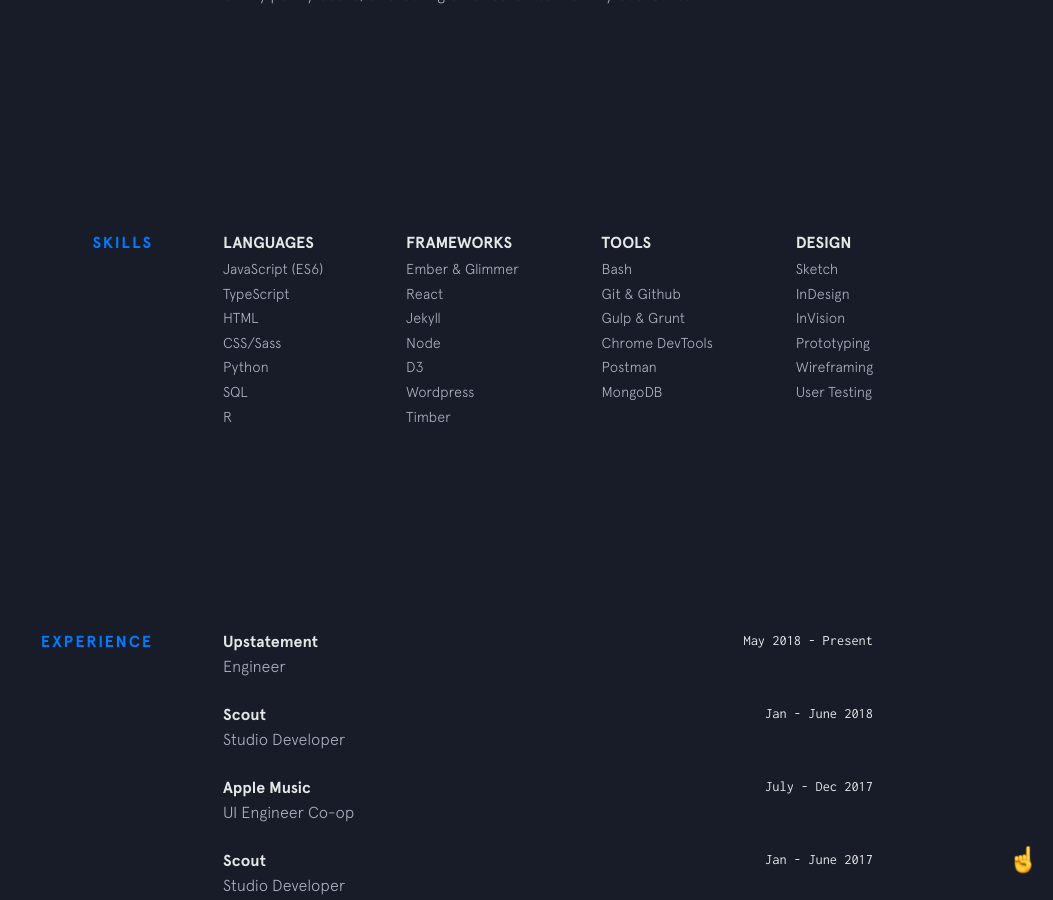
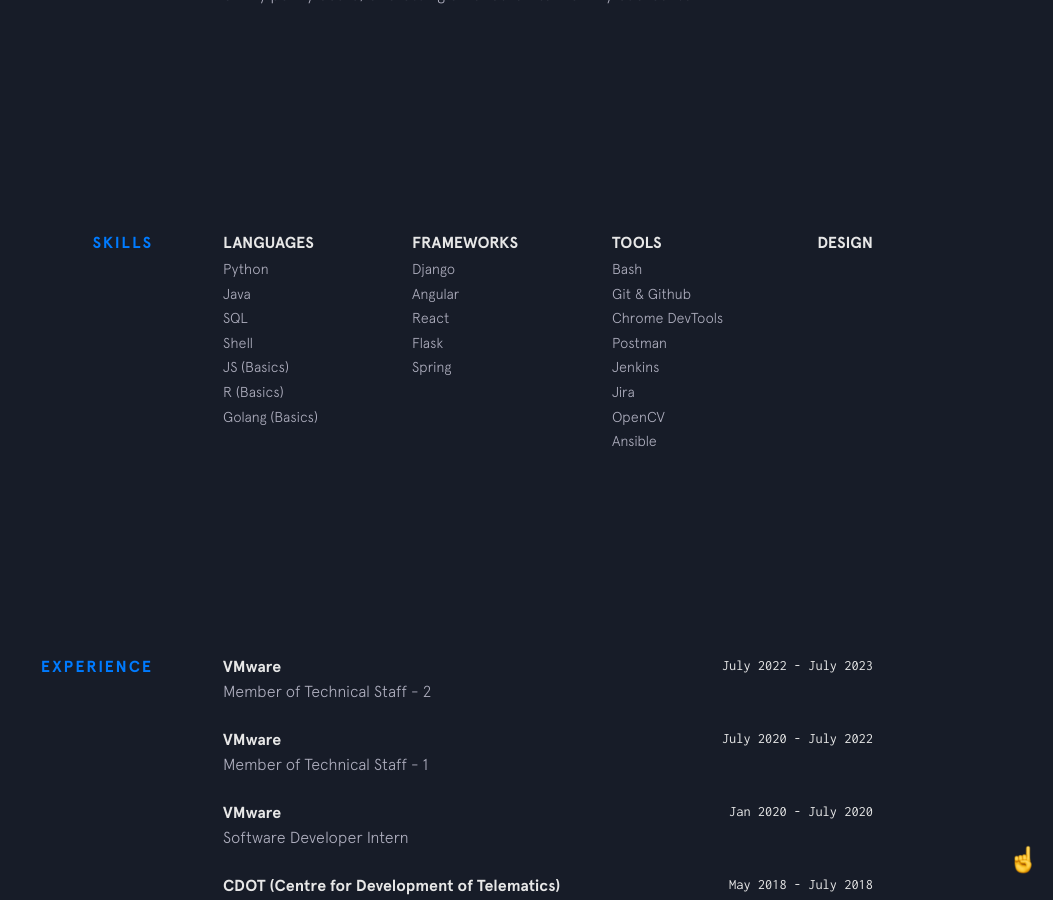
Before and after one commit to dreddyyerram/dreddyyerram.github.io, a Jekyll site: the page built from index.html, in a window 1280 px wide and 900 px high, scrolled down 1264 px. Shown: the whole window, without its empty margins (227-1280 px from the left). Built offline with Jekyll 4.4.1, drawn with Linux system fonts in a browser that asks for light colours; nearby versions of some CDN libraries; some of the changed text lies outside the part shown.

Commit message:
experience

```diff
--- a/_data/experience.yml
+++ b/_data/experience.yml
@@ -1,44 +1,19 @@
-- company: Upstatement
-  url: https://www.upstatement.com/
-  time: May 2018 - Present
-  position: Engineer
+- company: VMware
+  url: https://www.vmware.com/
+  time: July 2022 - July 2023
+  position: Member of Technical Staff - 2
 
-- company: Scout
-  url: https://web.northeastern.edu/scout/
-  time: Jan - June 2018
-  position: Studio Developer
+- company: VMware
+  url: https://www.vmware.com/
+  time: July 2020 - July 2022
+  position: Member of Technical Staff - 1
 
-- company: Apple Music
-  url: https://www.apple.com/music/
-  time: July - Dec 2017
-  position: UI Engineer Co-op
+- company: VMware
+  url: https://www.vmware.com/
+  time: Jan 2020 - July 2020
+  position: Software Developer Intern
 
-- company: Scout
-  url: https://web.northeastern.edu/scout/
-  time: Jan - June 2017
-  position: Studio Developer
-
-- company: Starry
-  url: https://starry.com/
-  time: July - Dec 2016
-  position: Software Engineer Co-op
-
-- company: Northeastern University
-  url: http://www.ccis.northeastern.edu/
-  time: Jan - May 2016
-  position: HCI Teaching Assistant
-
-- company: NU Women in Tech
-  url: http://nuwit.ccs.neu.edu/
-  time: Jan 2016 - May 2017
-  position: President & Web Chair
-
-- company: MullenLowe U.S.
-  url: https://us.mullenlowe.com/
-  time: July - Dec 2015
-  position: Creative Technologist Co-op
-
-- company: Northeastern University
-  url: http://www.ccis.northeastern.edu/
-  time: Mar - May 2015
-  position: HCI Research Assistant
+- company: CDOT (Centre for Development of Telematics)
+  url: https://www.cdot.in/
+  time: May 2018 - July 2018
+  position: Software Developer Intern
--- a/_data/skills.yml
+++ b/_data/skills.yml
@@ -1,33 +1,34 @@
 languages:
-  - item: JavaScript (ES6)
-  - item: TypeScript
-  - item: HTML
-  - item: CSS/Sass
   - item: Python
+  - item: Java
   - item: SQL
-  - item: R
+  - item: Shell
+  - item: JS (Basics)
+  - item: R (Basics)
+  - item: Golang (Basics)
 
 frameworks:
-  - item: Ember & Glimmer
+  - item: Django
+  - item: Angular
   - item: React
-  - item: Jekyll
-  - item: Node
-  - item: D3
-  - item: Wordpress
-  - item: Timber
+  - item: Flask
+  - item: Spring
 
 tools:
   - item: Bash
   - item: Git & Github
-  - item: Gulp & Grunt
   - item: Chrome DevTools
   - item: Postman
-  - item: MongoDB
+  - item: Jenkins
+  - item: Jira
+  - item: OpenCV
+  - item: Ansible
 
-design:
-  - item: Sketch
-  - item: InDesign
-  - item: InVision
-  - item: Prototyping
-  - item: Wireframing
-  - item: User Testing
+Technologies:
+  - item: Kubernetes
+  - item: Docker
+  - item: AWS
+  - item: VMware ESXI
+  - item: VMware NSX-T
+  - item: Deep Learning
+  - item:  Machine Learning
```
